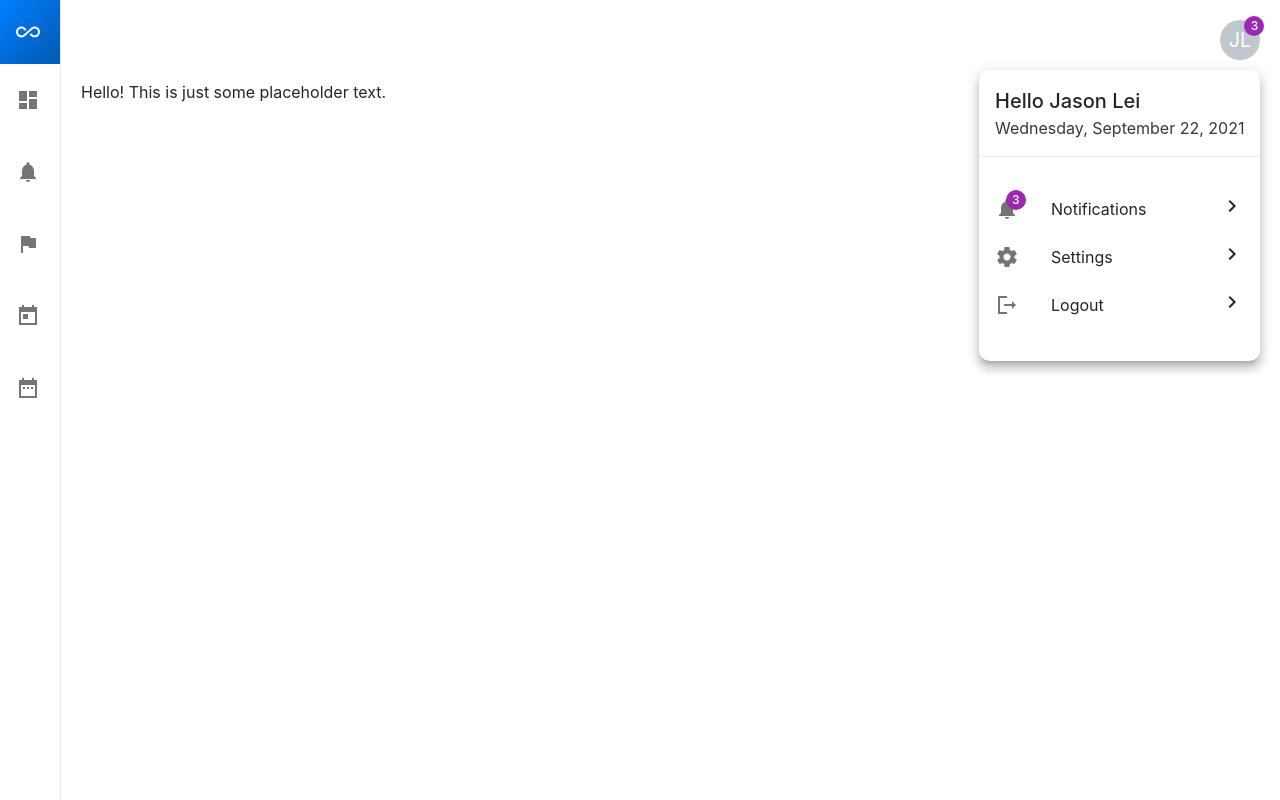
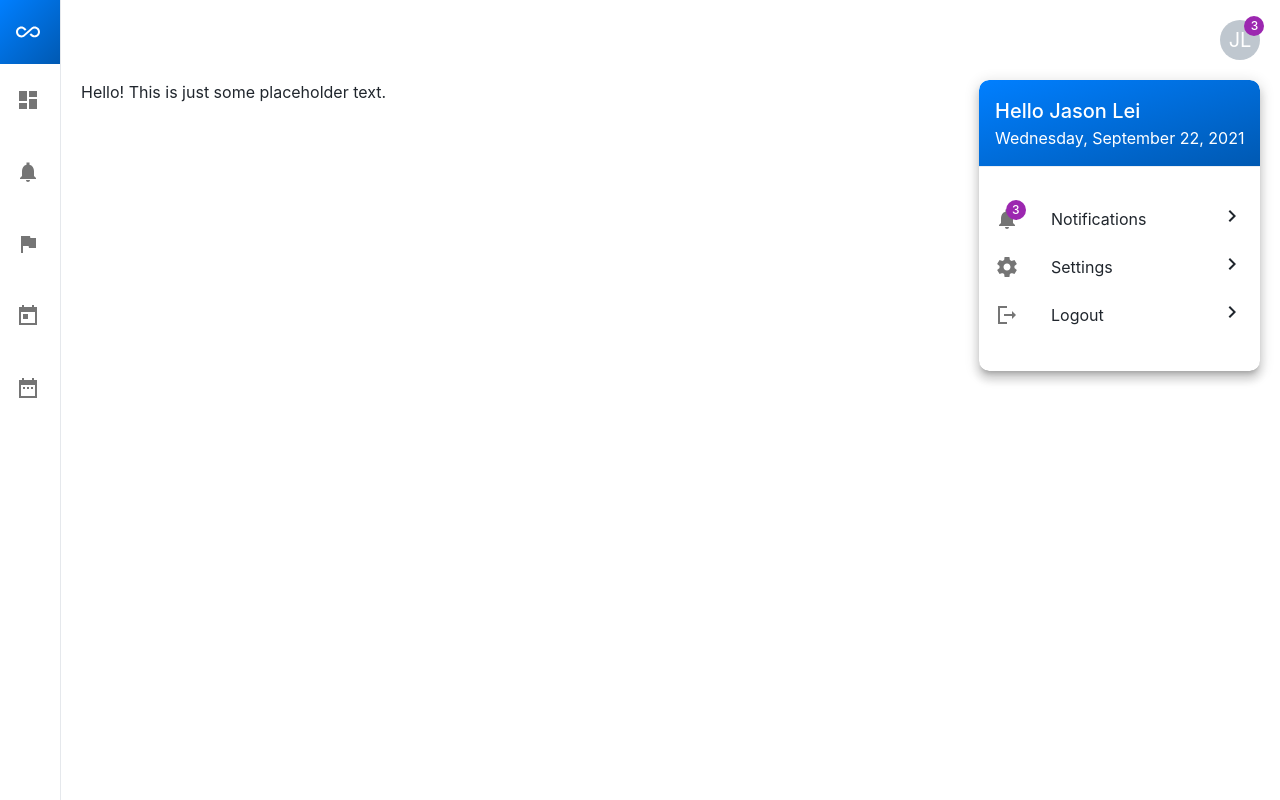
Before and after one commit to TokenChingy/infini, a React (Vite) app: page / in a window 1280 px wide. Both pictures are taken after a click on the element "JL". Built offline with nearby package versions, Linux system fonts and the light colour scheme.

Commit message:
Added some styling to the UserCenter component.

```diff
--- a/src/Components/UserCenter/index.tsx
+++ b/src/Components/UserCenter/index.tsx
@@ -1,13 +1,10 @@
 import {
   Avatar,
   Badge,
-  Box,
   Card,
-  CardActions,
   CardContent,
   CardHeader,
   Divider,
-  IconButton,
   List,
   ListItem,
   ListItemButton,
@@ -15,7 +12,6 @@ import {
   ListItemSecondaryAction,
   ListItemText,
   Popover,
-  Stack,
   Typography,
   useTheme,
 } from "@mui/material";
@@ -28,8 +24,16 @@ import {
 
 import React from "react";
 
-function UserCenterCard(): JSX.Element {
+interface UserCenterCardProps {
+  onClose: (event: React.MouseEvent<HTMLElement>) => void;
+}
+
+function UserCenterCard(props: UserCenterCardProps): JSX.Element {
   const theme = useTheme();
+
+  function handleLinkClick(event: React.MouseEvent<HTMLElement>) {
+    props.onClose(event);
+  }
 
   return (
     <Card>
@@ -45,12 +49,19 @@ function UserCenterCard(): JSX.Element {
           month: "long",
           day: "numeric",
         })}
+        sx={{
+          background: `linear-gradient(to right bottom, ${theme.palette.primary.main}, ${theme.palette.primary.dark})`,
+          color: theme.palette.common.white,
+          "& .MuiCardHeader-subheader": {
+            color: theme.palette.common.white,
+          },
+        }}
       />
       <Divider />
       <CardContent sx={{ padding: 0, paddingTop: theme.spacing(2) }}>
         <List>
           <ListItem disablePadding={true}>
-            <ListItemButton sx={{ borderRadius: 0 }}>
+            <ListItemButton sx={{ borderRadius: 0 }} onClick={handleLinkClick}>
               <ListItemIcon>
                 <Badge
                   color={"secondary"}
@@ -68,7 +79,7 @@ function UserCenterCard(): JSX.Element {
           </ListItem>
 
           <ListItem disablePadding={true}>
-            <ListItemButton sx={{ borderRadius: 0 }}>
+            <ListItemButton sx={{ borderRadius: 0 }} onClick={handleLinkClick}>
               <ListItemIcon>
                 <SettingsSharp />
               </ListItemIcon>
@@ -80,7 +91,7 @@ function UserCenterCard(): JSX.Element {
           </ListItem>
 
           <ListItem disablePadding={true}>
-            <ListItemButton sx={{ borderRadius: 0 }}>
+            <ListItemButton sx={{ borderRadius: 0 }} onClick={handleLinkClick}>
               <ListItemIcon>
                 <LogoutSharp />
               </ListItemIcon>
@@ -140,9 +151,9 @@ export default function UserCenter(): JSX.Element {
           vertical: "top",
           horizontal: "right",
         }}
-        sx={{ marginTop: theme.spacing(1) }}
+        sx={{ marginTop: theme.spacing(2) }}
       >
-        {open && <UserCenterCard />}
+        {open && <UserCenterCard onClose={handleClose} />}
       </Popover>
     </>
   );
```
